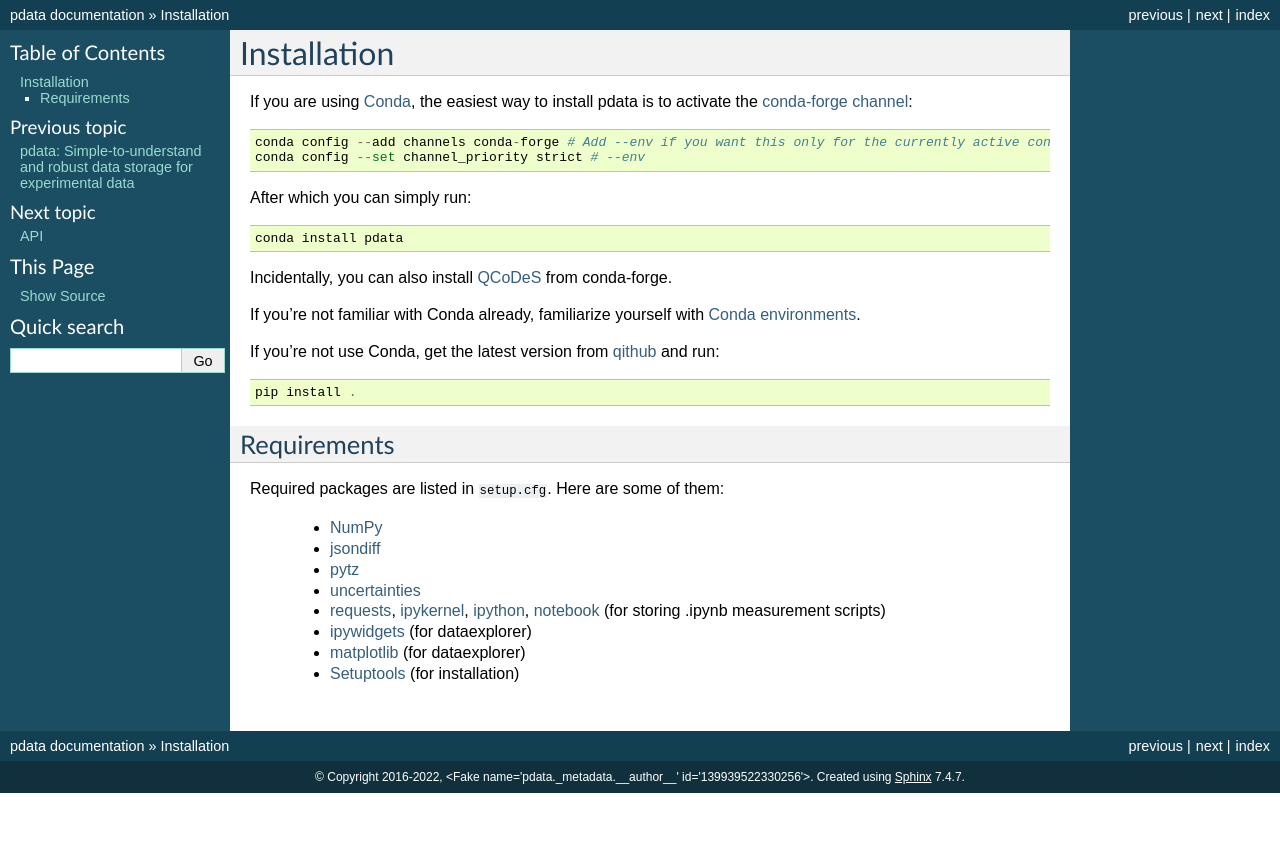
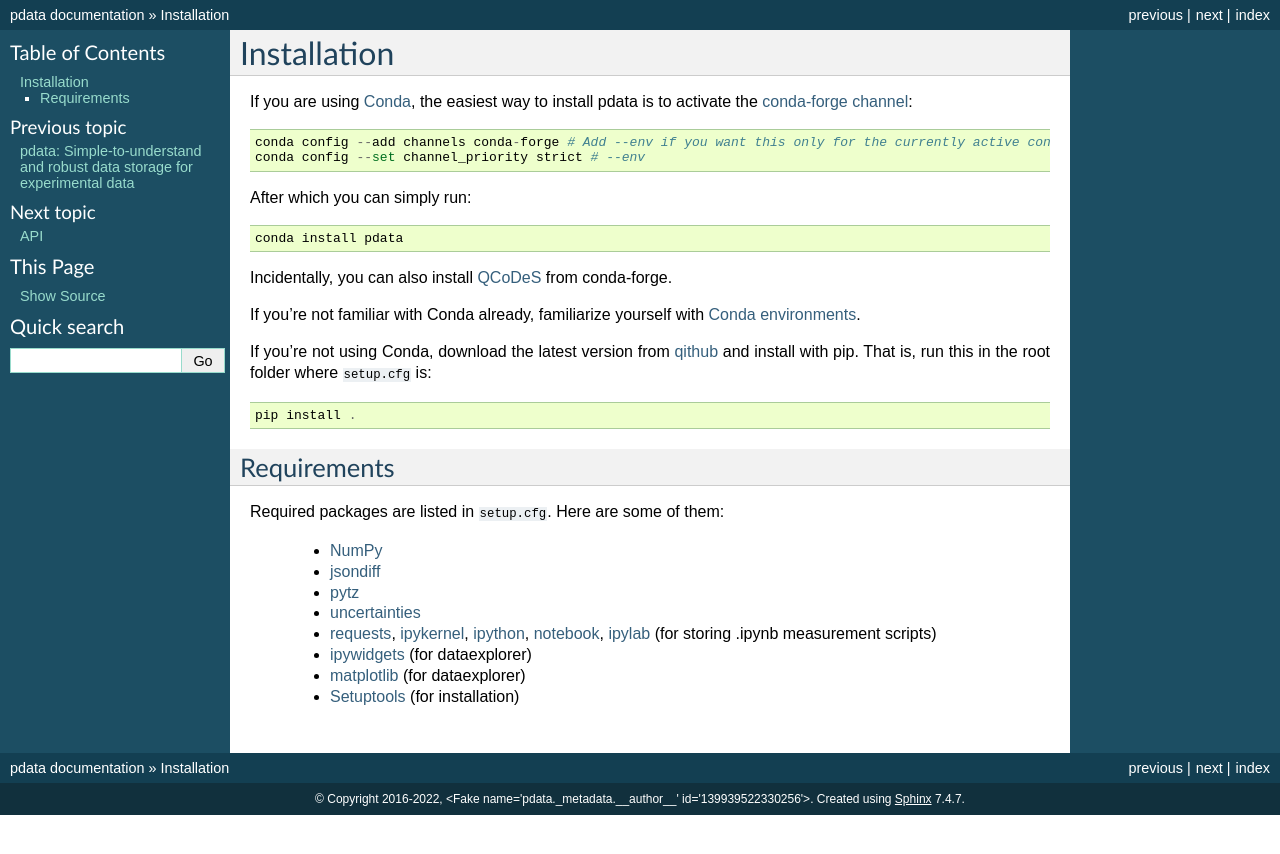
Before and after one commit to govenius/pdata, a Sphinx documentation site: the page built from docs/install.rst, in a window 1280 px wide. Shown: the top 854 px of the page. Built offline with Sphinx 7.4.7, drawn with Linux system fonts in a browser that asks for light colours; the version number could not be read and is left out.

Commit message:
Tweak install doc.

```diff
--- a/docs/install.rst
+++ b/docs/install.rst
@@ -19,8 +19,9 @@ If you're not familiar with Conda already, familiarize yourself with
 `Conda environments
 <https://docs.conda.io/projects/conda/en/latest/user-guide/tasks/manage-environments.html>`_.
 
-If you're not use Conda, get the latest version from `qithub
-<https://github.com/govenius/pdata>`_ and run::
+If you're not using Conda, download the latest version from `qithub
+<https://github.com/govenius/pdata>`_ and install with pip. That is,
+run this in the root folder where :file:`setup.cfg` is::
 
   pip install .
 
@@ -35,7 +36,7 @@ Required packages are listed in :file:`setup.cfg`. Here are some of them:
   * `jsondiff <https://pypi.org/project/jsondiff/>`_
   * `pytz <https://pypi.org/project/pytz/>`_
   * `uncertainties <https://pythonhosted.org/uncertainties/>`_
-  *  `requests <https://pypi.org/project/requests/>`_, `ipykernel <https://pypi.org/project/ipykernel/>`_, `ipython <https://pypi.org/project/ipython/>`_, `notebook <https://pypi.org/project/notebook/>`_ (for storing .ipynb measurement scripts)
+  *  `requests <https://pypi.org/project/requests/>`_, `ipykernel <https://pypi.org/project/ipykernel/>`_, `ipython <https://pypi.org/project/ipython/>`_, `notebook <https://pypi.org/project/notebook/>`_, `ipylab <https://github.com/jtpio/ipylab>`_ (for storing .ipynb measurement scripts)
   * `ipywidgets <https://ipywidgets.readthedocs.io/en/latest/>`_ (for dataexplorer)
   * `matplotlib <https://matplotlib.org/>`_ (for dataexplorer)
   * `Setuptools <https://setuptools.readthedocs.io/en/latest/>`_ (for installation)
```
